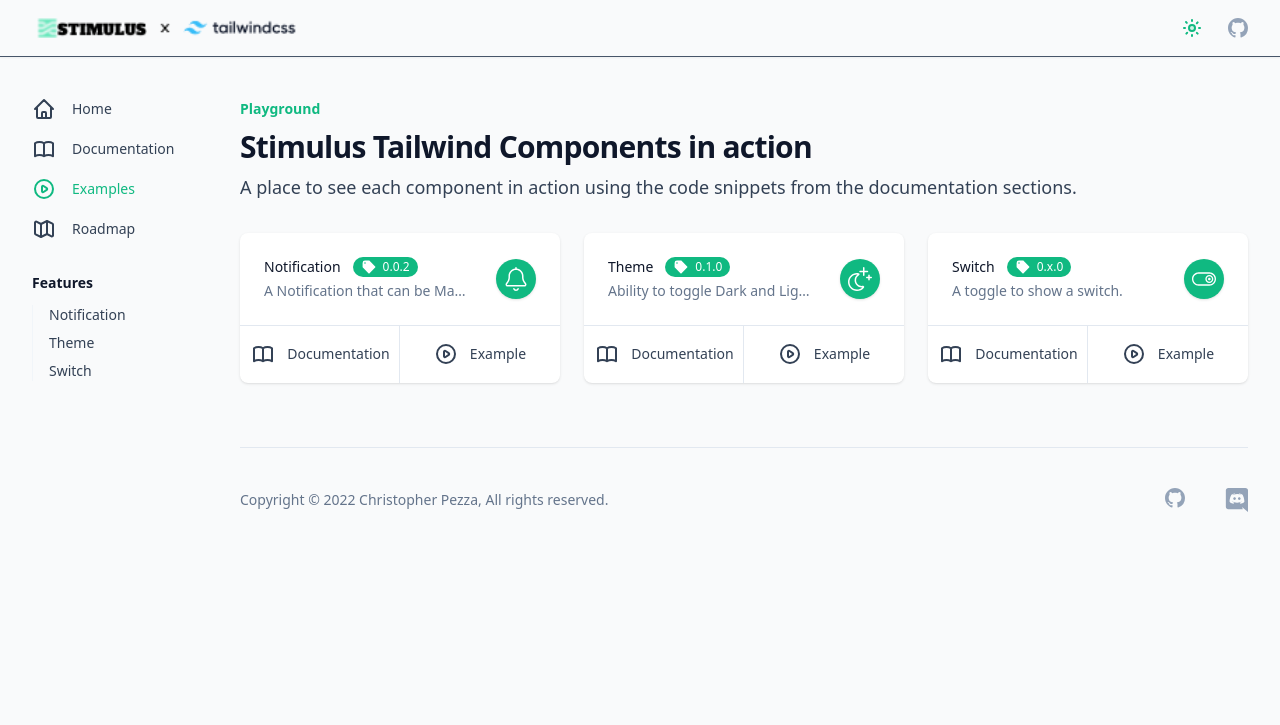
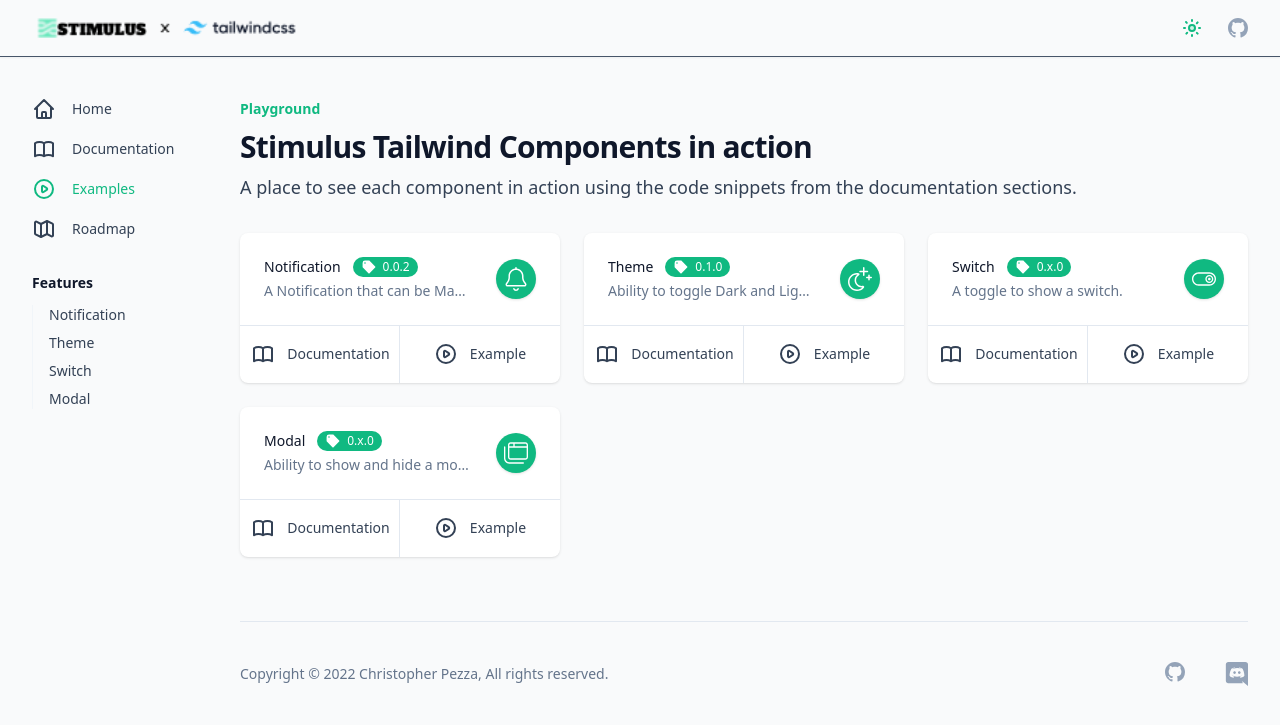
Before and after one commit to chiefpansancolt/stimulus-tailwind-components, a Jekyll site: the page built from docs/playground/home.html, in a window 1280 px wide. Shown: the top 725 px of the page. Built offline with Jekyll 4.4.1, drawn with Linux system fonts in a browser that asks for light colours; Markdown is read by kramdown in place of the engine named in the settings.

Commit message:
enable modal in docs/playground

```diff
--- a/docs/_config.yml
+++ b/docs/_config.yml
@@ -34,7 +34,9 @@
     notification: /docs/notification
     theme: /docs/theme
     switch: /docs/switch
+    modal: /docs/modal
   playground:
     notification: /playground/notification
     theme: /playground/theme
     switch: /playground/switch
+    modal: /playground/modal
--- a/docs/_data/features.yml
+++ b/docs/_data/features.yml
@@ -129,9 +129,9 @@
 
 - title: Modal
   order: 4
-  version: Roadmap
+  version: 0.x.0
   details: Ability to show and hide a modal.
-  released: false
+  released: true
   linkName: modal
   icon: >-
     <svg xmlns="http://www.w3.org/2000/svg" viewBox="0 0 576 512" class="h-6 w-6 text-white" fill="currentColor">
--- a/docs/_data/navigations.yml
+++ b/docs/_data/navigations.yml
@@ -74,6 +74,8 @@
     url: theme
   - name: Switch
     url: switch
+  - name: Modal
+    url: modal
 
 error_page:
   - name: Home
--- a/docs/_layouts/default.html
+++ b/docs/_layouts/default.html
@@ -21,12 +21,13 @@
 
     <script type="module">
       import { Application } from '@hotwired/stimulus'
-      import { Theme, Notification, Switch } from 'stimulus-tailwind-components'
+      import { Theme, Notification, Switch, Modal } from 'stimulus-tailwind-components'
       ;(() => {
         const application = Application.start()
         application.register('theme', Theme)
         application.register('notification', Notification)
         application.register('switch', Switch)
+        application.register('modal', Modal)
       })()
     </script>
   </head>
```
